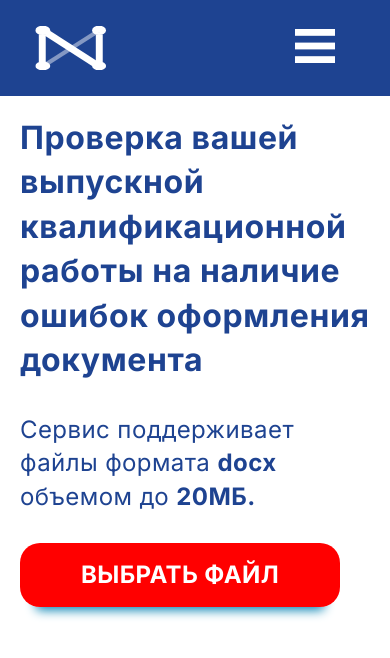
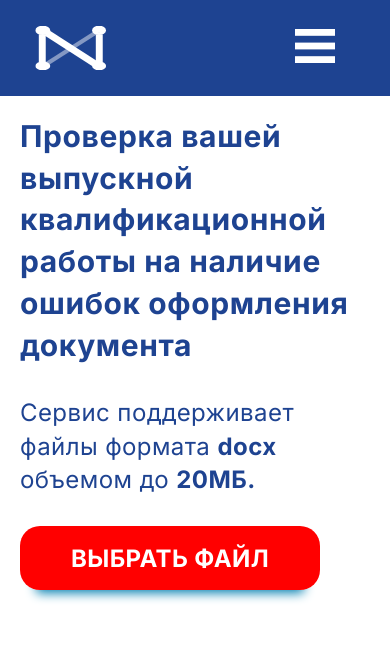
Before and after one commit to EliteHacker228/normative-control-frontend, a React (Vite) app: page / in a window 390 px wide. Shown: the top 658 px of the page. Built offline with nearby package versions, Linux system fonts and the light colour scheme.

Commit message:
Fix media-queries and fonts

```diff
--- a/src/pages/welcome/Welcome.module.css
+++ b/src/pages/welcome/Welcome.module.css
@@ -121,22 +121,22 @@
     font-weight: 500;
 }
 
-@media screen and (max-width: 1079px) {
+@media screen and (max-width: 1024px) {
     .content__image {
         display: none;
     }
 
 }
 
-@media screen and (max-width: 810px) {
+@media screen and (max-width: 768px) {
     .content__hint__upload {
         display: none;
     }
 }
 
-@media screen and (max-width: 500px) {
+@media screen and (max-width: 425px) {
     .content__header {
-        font-size: 32px;
+        font-size: 30px;
     }
 
     .content__text {
@@ -144,9 +144,29 @@
     }
 
     .button_upload {
-        width: 320px;
+        width: 300px;
         height: 64px;
         font-size: 24px;
+    }
+
+    .content {
+        margin-top: 20px;
+    }
+}
+
+@media screen and (max-width: 325px) {
+    .content__header {
+        font-size: 24px;
+    }
+
+    .content__text {
+        font-size: 16px;
+    }
+
+    .button_upload {
+        width: 160px;
+        height: 48px;
+        font-size: 16px;
     }
 
     .content {
```
